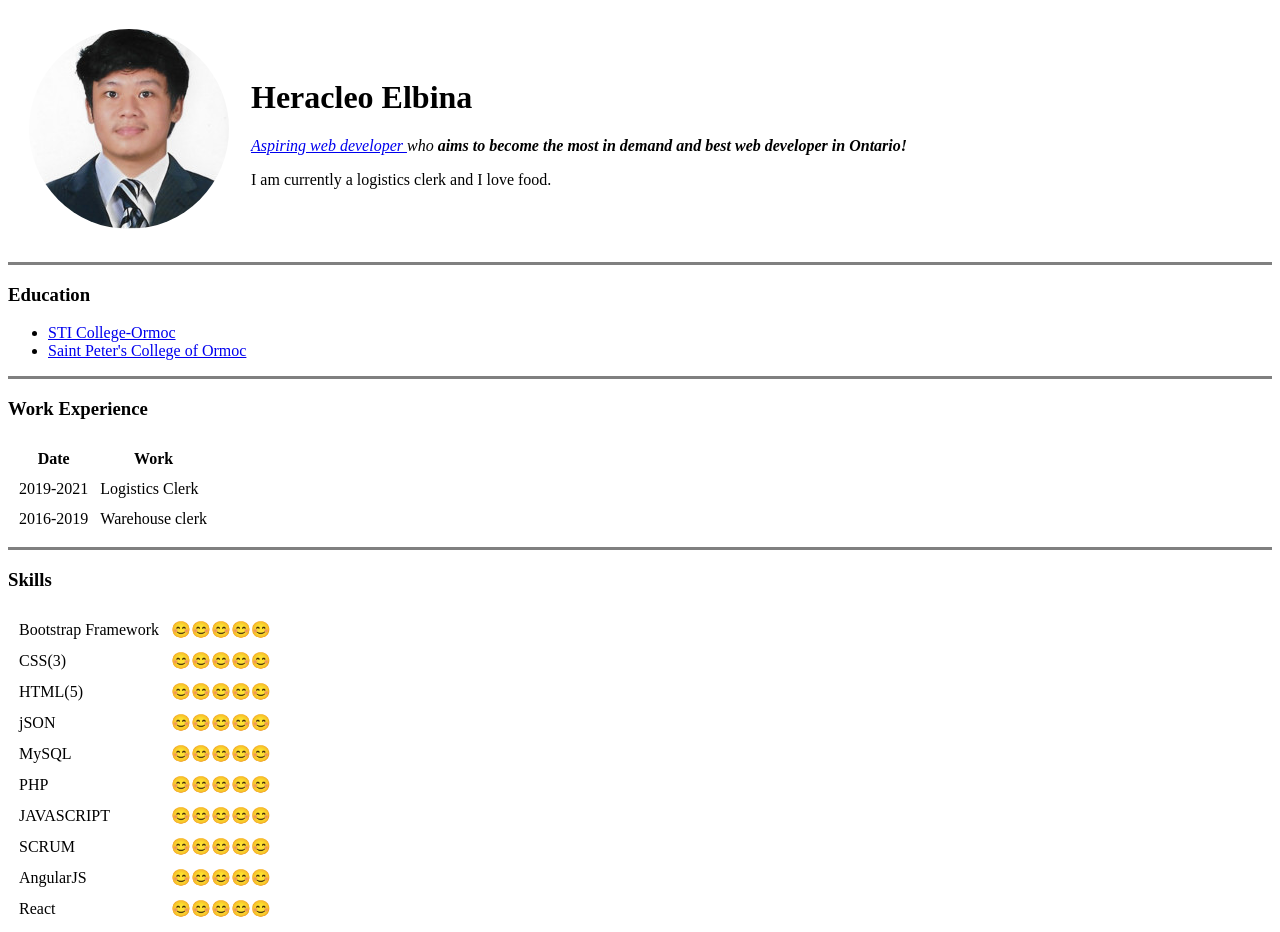
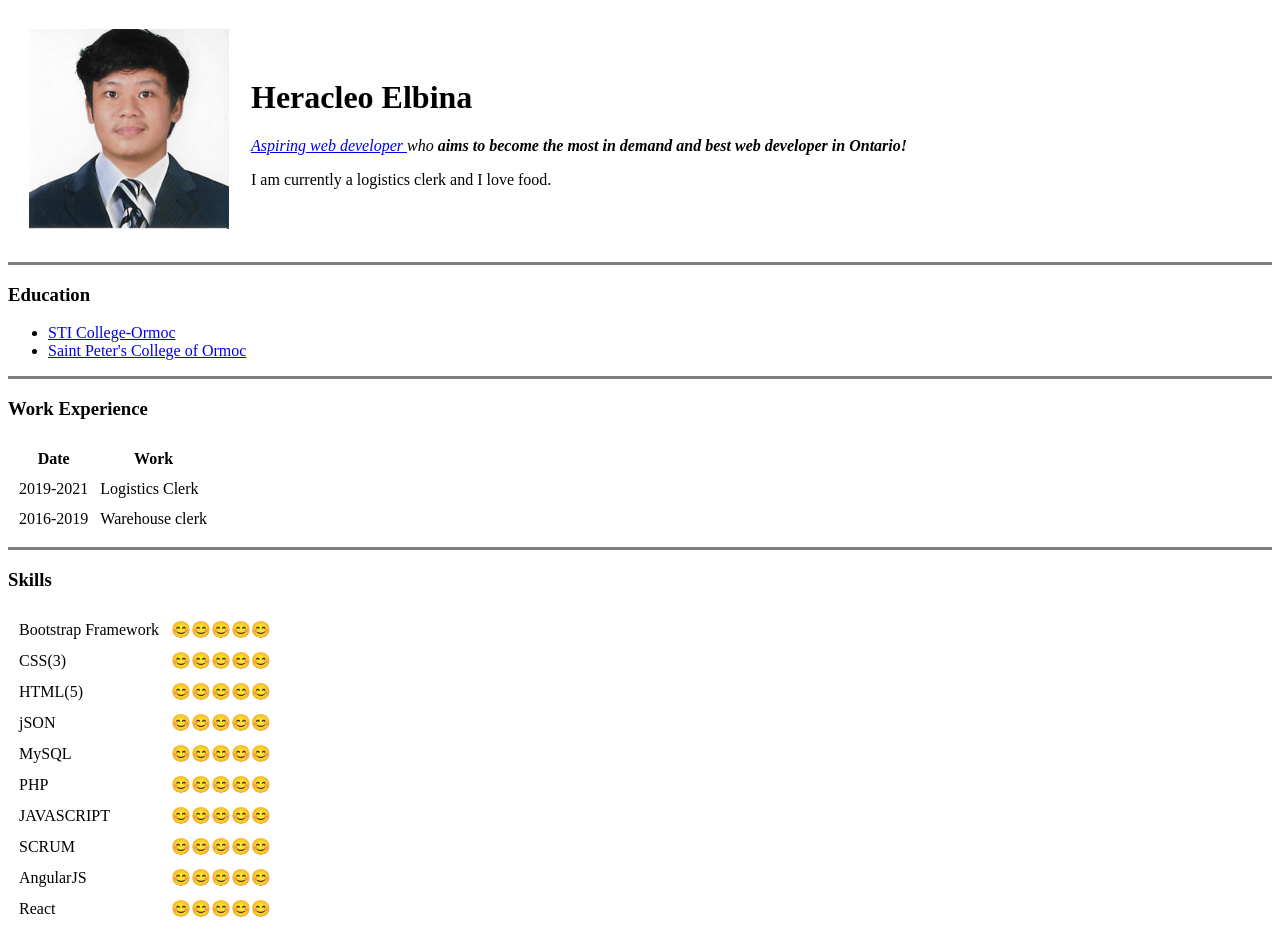
Before and after one commit to heracleo123/CV, a plain HTML site: page index.html in a window 1280 px wide. Shown: the top 932 px of the page. Drawn offline with Linux system fonts and the light colour scheme.

Commit message:
Update index.html

```diff
--- a/index.html
+++ b/index.html
@@ -9,7 +9,7 @@
 <body>
   <table cellspacing="20">
     <tr>
-      <td> <img src="images/heracleocirc.png" alt="Heracleo's profile picture"></td>
+      <td> <img src="images/heracleo.jpg" alt="Heracleo's profile picture"></td>
       <td>
         <h1> Heracleo Elbina </h1>
         <p><em> <a href="https://www.facebook.com/iamheracleo">Aspiring web developer </a> who <strong>aims to become the most in demand and best web developer in Ontario!</strong> </em></p>
```
